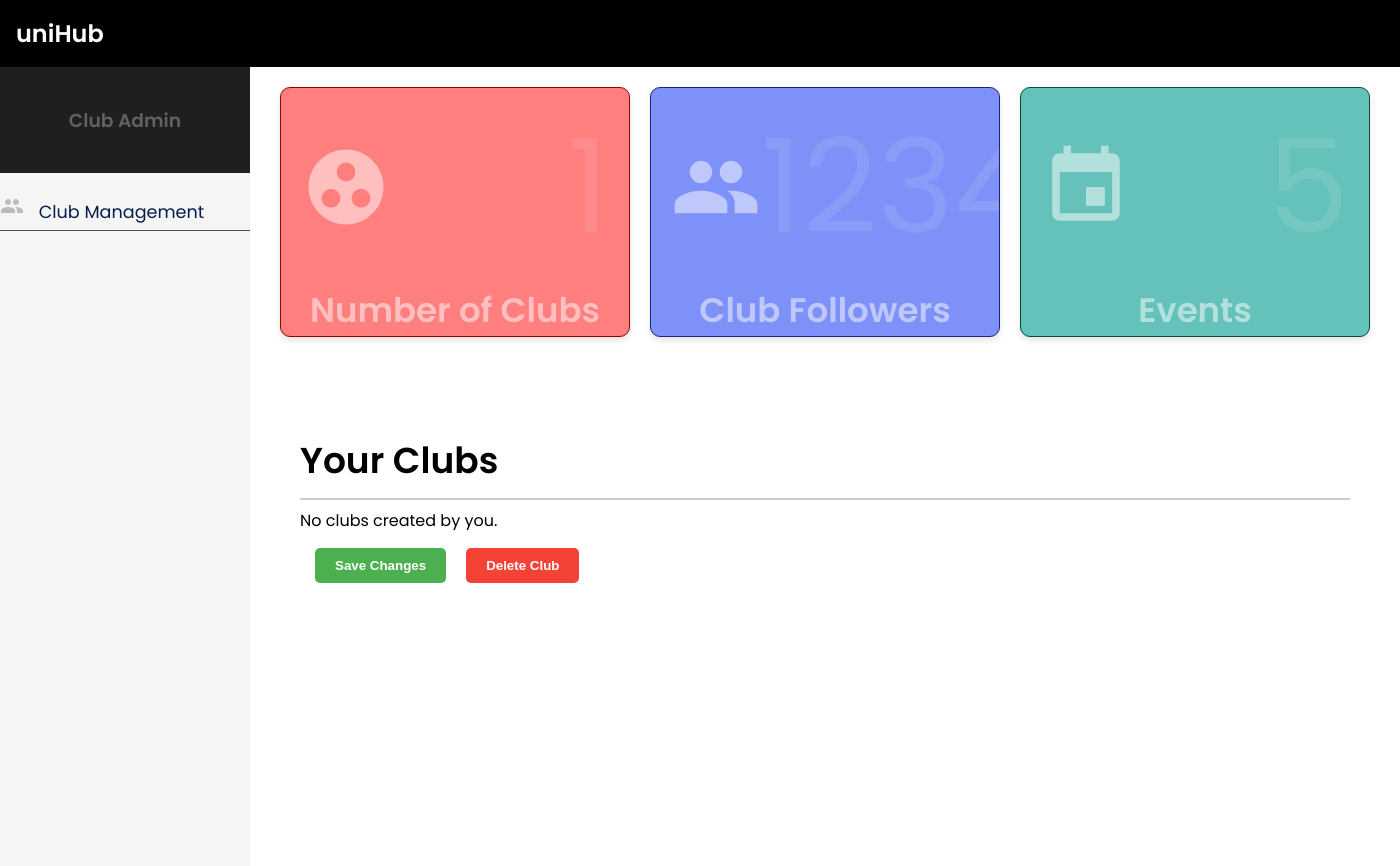
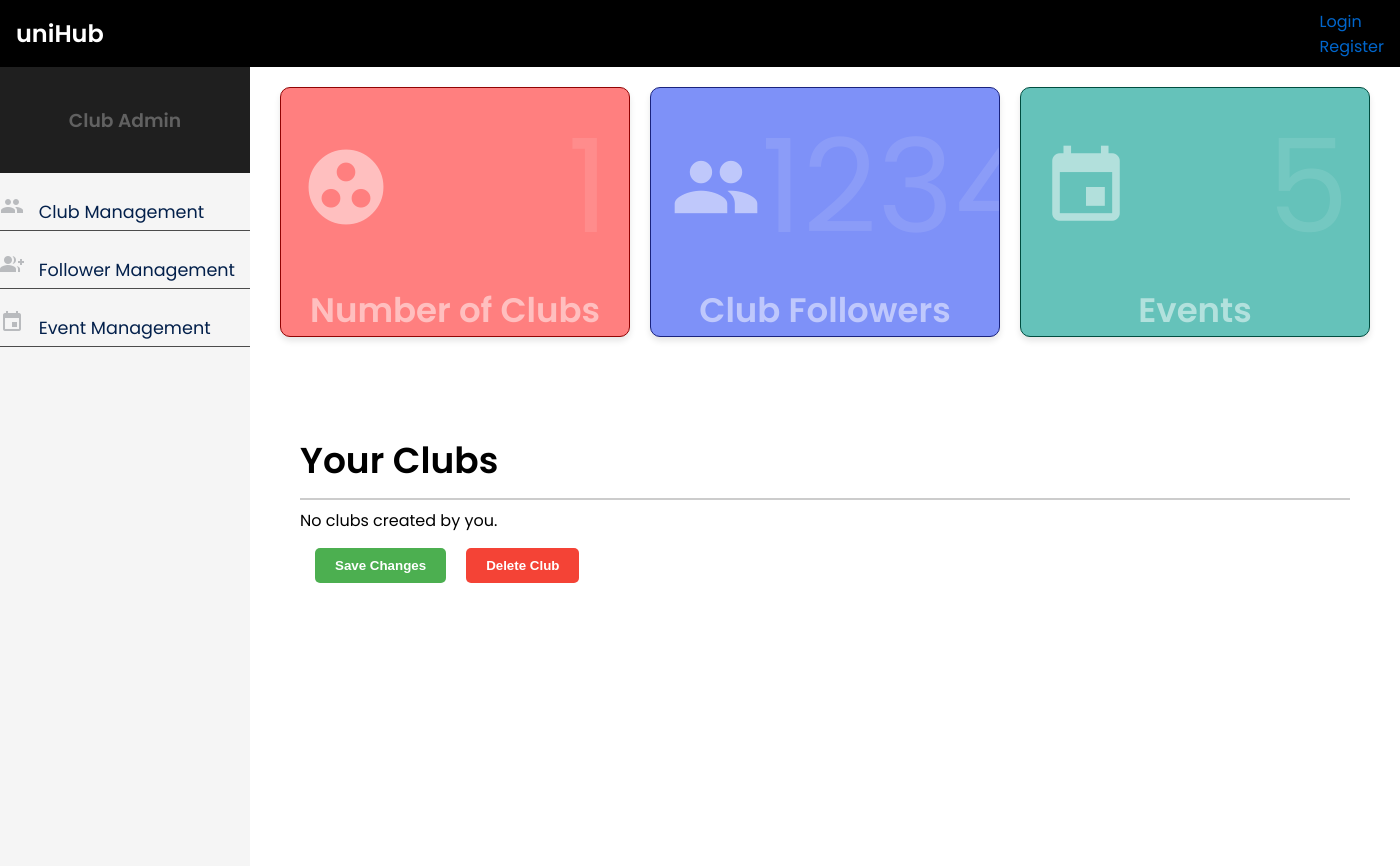
Before and after one commit to zxc-daun/unihub-1, a Django app: template unihub/templates/club_admin_dash/club_admin_dashboard.html in a window 1400 px wide. Shown: the top 866 px of the page. Run offline with Django 4.2, Linux system fonts and the light colour scheme; the template is opened without the code that fills it, so the values that code supplies are empty; parts of the project's set-up code (start-up, migrations or seed data) failed here and were passed over; some libraries are stand-ins or nearby versions.

Commit message:
User dashboard

```diff
--- a/static/css/admin_dashboard.css
+++ b/static/css/admin_dashboard.css
@@ -13,6 +13,7 @@
     color: white;
     padding: 20px;
     overflow: hidden;
+    z-index: 0;
 }
 
 .card h2 {
--- a/static/css/sidebar.css
+++ b/static/css/sidebar.css
@@ -51,6 +51,7 @@
   min-width: 250px;
   display: none;
   transition: all 0.3s;
+    z-index: 999;
 }
 
 #sidebar ul li ul li a {
--- a/unihub/templates/club_admin_dash/club_admin_dashboard.html
+++ b/unihub/templates/club_admin_dash/club_admin_dashboard.html
@@ -79,19 +79,38 @@
                         Create Club
                      </a>
                   </li>
-                  <li>
-                     <a href="#" data-content="edit-club">
-                        <i class="material-icons">edit</i>
-                        Edit Club Details
-                     </a>
-                  </li>
-                  <li>
-                     <a href="#"><i class="material-icons">delete</i>Delete Club</a>
-                  </li>
                </ul>
             </li>
-            <!-- ... -->
          </ul>
+        <ul class="list-unstyled components">
+            <li>
+            <a href="#followerSubMenu" class="dropdown-toggle">
+            <i class="material-icons">group_add</i>
+            Follower Management
+            </a>
+            <ul class="list-unstyled collapse" id="followerSubMenu">
+                <li>
+                    <a href="#"><i class="material-icons">visibility</i>Show Follower</a>
+                </li>
+            </ul>
+            </li>
+        </ul>
+        <ul class="list-unstyled components">
+            <li>
+            <a href="#eventSubMenu" class="dropdown-toggle">
+            <i class="material-icons">event</i>
+            Event Management
+            </a>
+            <ul class="list-unstyled collapse" id="eventSubMenu">
+                <li>
+                    <a href="#"><i class="material-icons">add_circle_outline</i>Create Event</a>
+                </li>
+                <li>
+                    <a href="#"><i class="material-icons">visibility</i>Show Event</a>
+                </li>
+            </ul>
+            </li>
+        </ul>
       </nav>
         {% endblock %}
       <section id="main-content" style="margin: 0 auto">
--- a/unihub/templates/unihub/navbar.html
+++ b/unihub/templates/unihub/navbar.html
@@ -17,6 +17,25 @@
   <div class="navbar__toggle">
     <span class="navbar__icon"></span>
   </div>
+    {% if user.is_authenticated %}
+      <div class="navbar__user">
+        <div class="navbar__user--name">
+{#          <a href="{% url 'user-profile' %}" class="navbar__link">{{ user.username }}</a>#}
+        </div>
+        <div class="navbar__user--logout">
+          <a href="{% url 'logout' %}" class="navbar__link">Logout</a>
+        </div>
+      </div>
+    {% else %}
+      <div class="navbar__user">
+        <div class="navbar__user--name">
+          <a href="{% url 'login' %}" class="navbar__link">Login</a>
+        </div>
+        <div class="navbar__user--logout">
+          <a href="{% url 'register' %}" class="navbar__link">Register</a>
+        </div>
+      </div>
+    {% endif %}
 </nav>
 
 {% block scripts %}
--- a/unihub/urls.py
+++ b/unihub/urls.py
@@ -33,6 +33,7 @@ urlpatterns = [
     path('club/<slug:slug>/', ClubDetailView.as_view(), name='club_detail'),
     path('user_dashboard/', UserDashboardView.as_view(), name='user-dashboard'),
     path('club_admin_dashboard/', views.ClubAdminDashboardView.as_view(), name='club_admin_dashboard'),
+    # path('club_user_dashboard/', views.ClubDashboardView.as_view(), name='club_user_dashboard'),
     path("create-club/", CreateClubView.as_view(), name="create-club"),
     # path('update_club_data/', views.UpdateClubDataView.as_view(), name='update_club_data'),
     # path('api/clubs/<int:pk>/', views.ClubUpdateView.as_view(), name='club_update'),
```
Also changed, not shown: unihub/templates/club_user_dash/club_dashboard.html (added, +10 -0 lines), unihub/views.py (+22 -27 lines).
